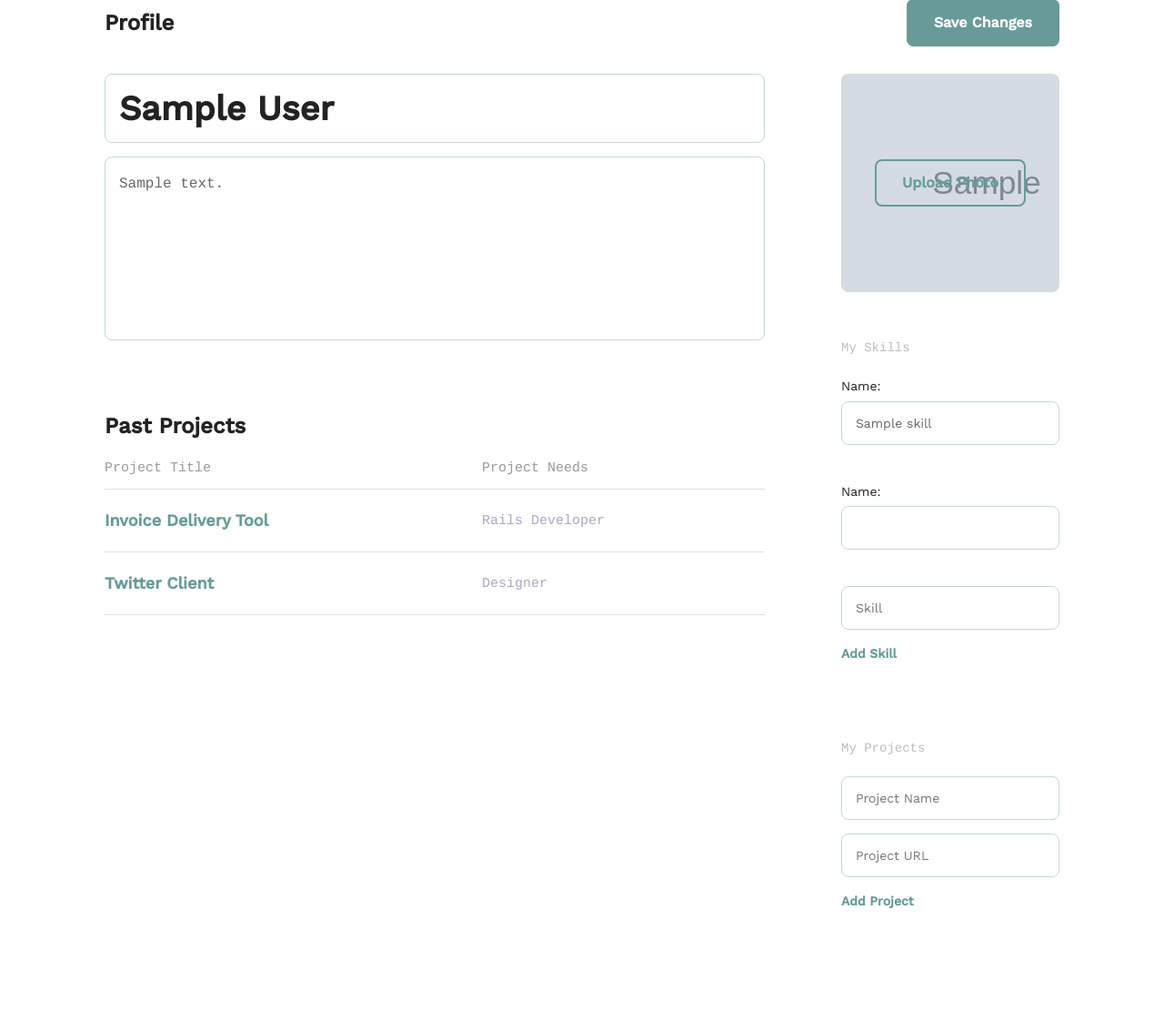
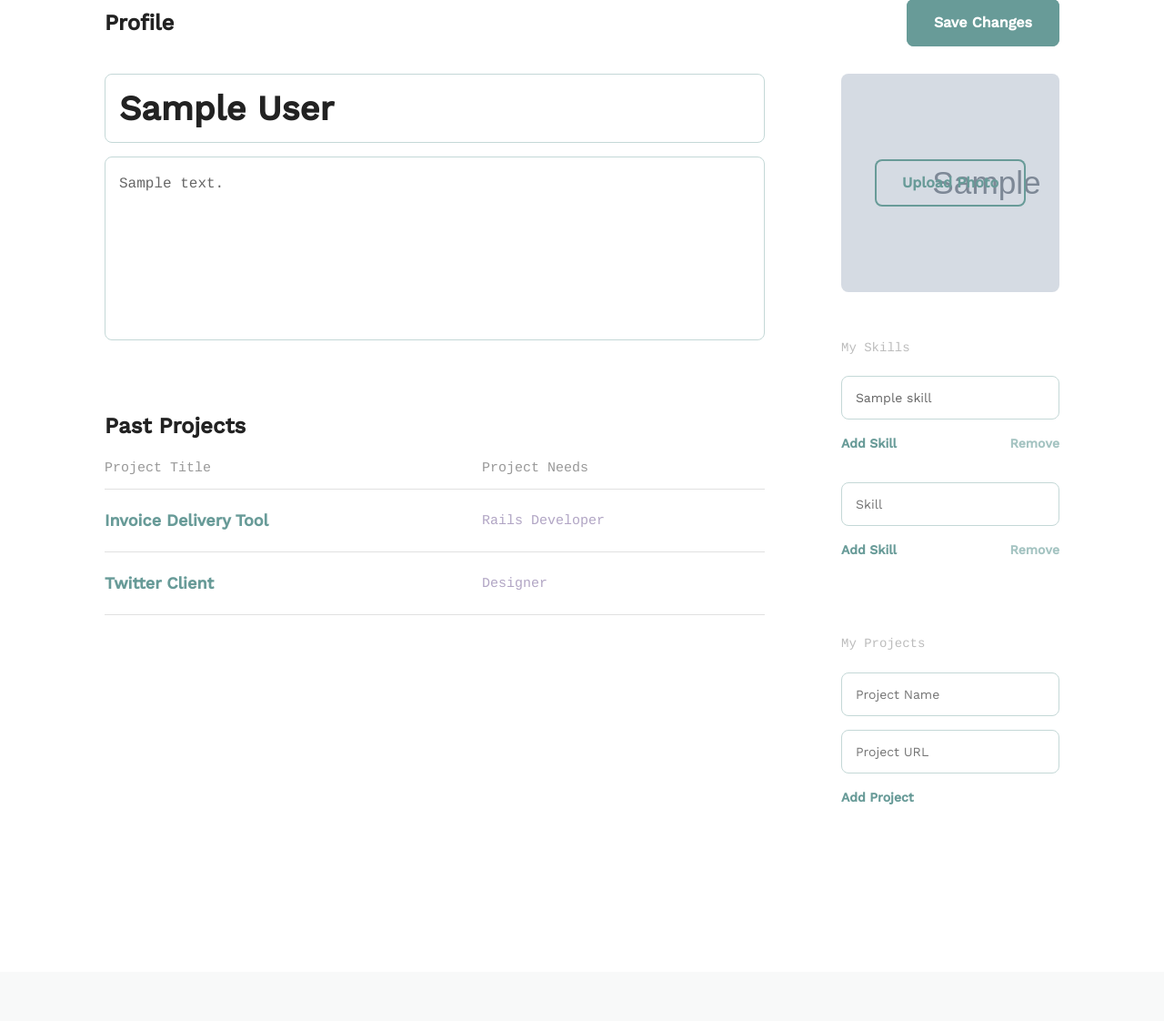
Before and after one commit to charlesseymour/Treehouse-Python-Techdegree-Project-12, a Django app: page /accounts/edit/ in a window 1280 px wide. Shown: the part 122-1244 px from the top of the page at 91% size. After the commit the page ends 1006 px from the top, so only its background shows below. Run offline with Django 3.2, Linux system fonts and the light colour scheme; a user stored in the database is signed in; tables that the repository leaves empty hold one stand-in row (values such as "Sample post"); grey boxes marked "Sample" are stand-in pictures.

Commit message:
Finished getting skill formset to render in profile edit template

```diff
--- a/team_builder/accounts/forms.py
+++ b/team_builder/accounts/forms.py
@@ -1,5 +1,6 @@
 from django.contrib.auth.forms import UserCreationForm
 from django.contrib.auth import get_user_model
+from django import forms
 from django.forms import modelformset_factory
 from projects import models
 
@@ -12,4 +13,7 @@ class UserCreateForm(UserCreationForm):
         super().__init__(*args, **kwargs)
         self.fields["email"].label = "Email Address"
 
-SkillFormSet = modelformset_factory(models.Skill, fields=('name',))
+SkillFormSet = modelformset_factory(
+    models.Skill,
+    fields=('name',),
+    widgets={'name': forms.TextInput(attrs={'label': '', 'placeholder': "Skill"})})
--- a/team_builder/accounts/templates/accounts/profile_edit.html
+++ b/team_builder/accounts/templates/accounts/profile_edit.html
@@ -1,5 +1,5 @@
 {% extends "layout.html" %}
-
+{% load accounts_extras %}
 {% block content %}
 <form id="profile_edit_form" action="" method="post" enctype="multipart/form-data">
 {% csrf_token %}
@@ -67,15 +67,14 @@
       <div class="circle--secondary--module">
         <h4>My Skills</h4>
         {{ skill_formset.management_form }}
+        <ul class="circle--clone--list">
         {% for skill_form in skill_formset %}
-            {{ skill_form.as_p }}
-        {% endfor %}
-        <ul class="circle--clone--list">
           <li>
-            <input type="text" placeholder="Skill" />
+            {{ skill_form }}
             <a class="circle--clone--add">Add Skill</a>
             <a class="circle--clone--remove">Remove</a>
           </li>
+        {% endfor %}
         </ul>
       </div>
 
--- a/team_builder/accounts/views.py
+++ b/team_builder/accounts/views.py
@@ -57,10 +57,11 @@ class EditProfile(LoginRequiredMixin, generic.UpdateView):
         if form.is_valid():
             for fs in formsets:
                 if fs.is_valid():
-                    user = self.object
-                    skill = user.skill_set.create(
-                        name=fs.cleaned_data['name']
-                    )
+                    if 'name' in fs.cleaned_data:
+                        user = self.object
+                        skill = user.skill_set.create(
+                            name=fs.cleaned_data['name']
+                        )
             return self.form_valid(form)
         return self.form_invalid(form)
 
--- a/team_builder/projects/models.py
+++ b/team_builder/projects/models.py
@@ -4,7 +4,7 @@ from django.db import models
 
 class Skill(models.Model):
     user = models.ManyToManyField(settings.AUTH_USER_MODEL)
-    name = models.CharField(max_length=25)
+    name = models.CharField(max_length=25, verbose_name="")
 
 
 class Project(models.Model):
```
Also changed, not shown: team_builder/accounts/templatetags/accounts_extras.py (added, +7 -0 lines), team_builder/accounts/templatetags/__init__.py (added), team_builder/media/user_13/kitano.jpg (added), team_builder/media/user_13/kitano_KCVW2mq.jpg (added).
